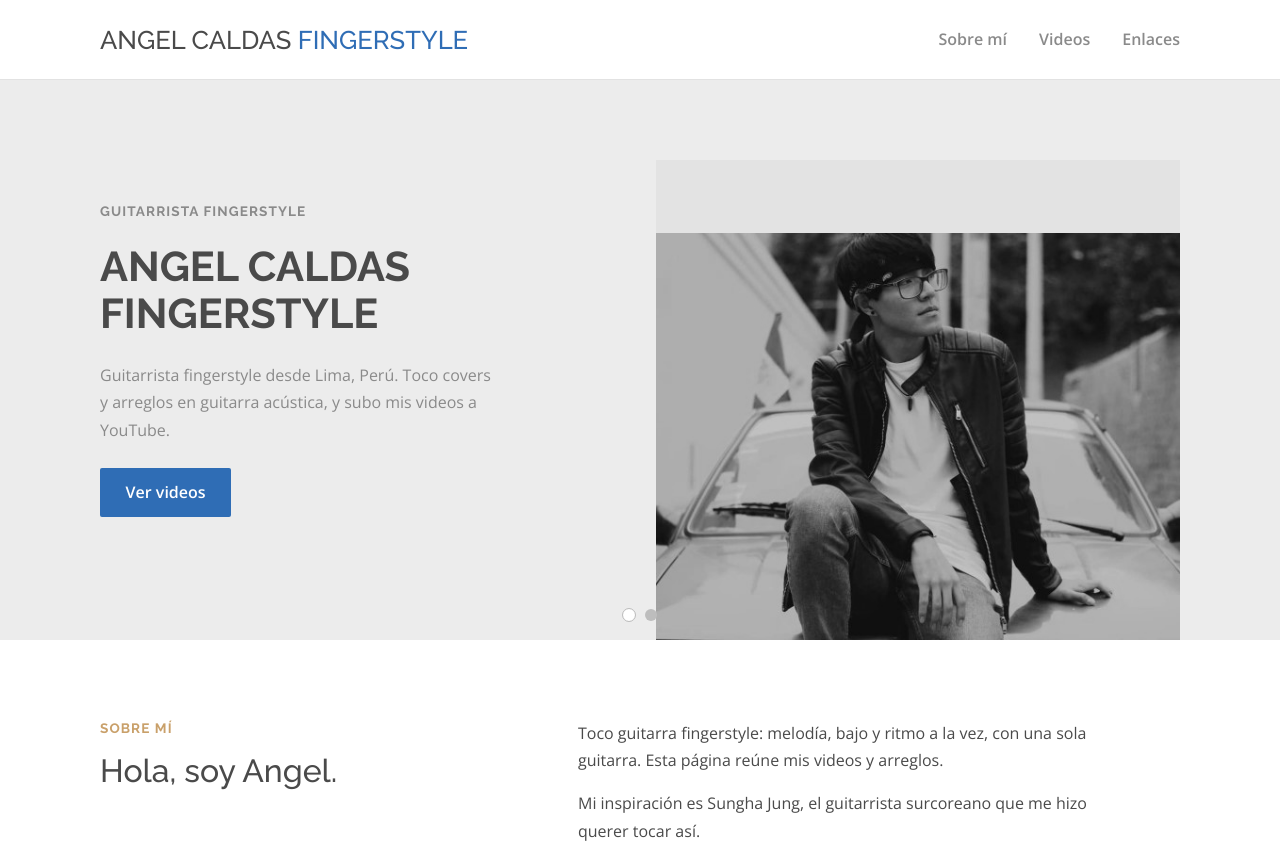
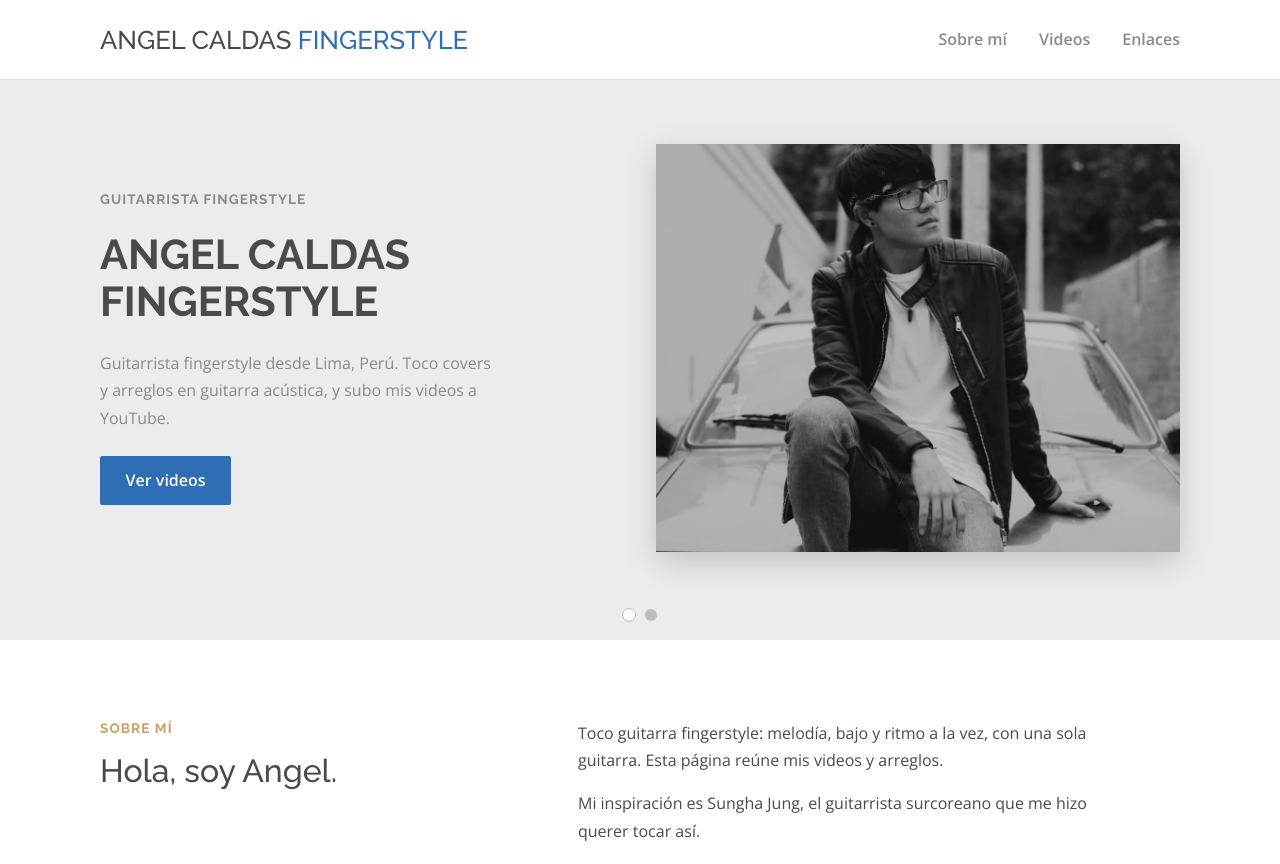
Before and after one commit to angelcaldasdev/AngelCaldasFingerStyle, a plain HTML site: page index.html in a window 1280 px wide. Shown: the top 864 px of the page. Drawn offline with nearby package versions, Linux system fonts and the light colour scheme.

Commit message:
Ajusto fotos de la portada y agrego README

```diff
--- a/index.html
+++ b/index.html
@@ -36,8 +36,8 @@
             <p>Guitarrista fingerstyle desde Lima, Perú. Toco covers y arreglos en guitarra acústica, y subo mis videos a YouTube.</p>
             <a class="boton" href="#videos">Ver videos</a>
           </div>
-          <!-- Cambia img/foto-perfil.jpg por tu foto -->
-          <div class="portada__foto" role="img" aria-label="Foto de Angel tocando guitarra"></div>
+          <!-- Foto de la primera diapositiva: img/foto-perfil.jpg -->
+          <img class="portada__foto portada__foto--bn" src="img/foto-perfil.jpg" alt="Angel Caldas con su guitarra">
         </div>
       </div>
       <div class="diapositiva">
@@ -48,7 +48,8 @@
             <p>Escúchala en mi canal y suscríbete para no perderte la próxima.</p>
             <a class="boton" href="https://youtube.com/@angelcaldas.musica" target="_blank" rel="noopener noreferrer">Ir a mi canal</a>
           </div>
-          <div class="portada__foto portada__foto--dos" role="img" aria-label="Guitarra acústica"></div>
+          <!-- Foto de la segunda diapositiva: img/guitarra.jpg -->
+          <img class="portada__foto" src="img/guitarra.jpg" alt="Guitarra acústica">
         </div>
       </div>
       <div class="puntos" id="puntos" aria-label="Cambiar diapositiva"></div>
--- a/styles.css
+++ b/styles.css
@@ -54,10 +54,11 @@ a { color: inherit; text-decoration: none; }
   min-height: 560px;
   overflow: hidden;
 }
-.diapositiva { display: none; min-height: 560px; }
+.diapositiva { display: none; }
 .diapositiva.activa { display: block; }
 .portada__interior {
   min-height: 560px;
+  padding: 3rem 0 4.5rem;            /* aire arriba y espacio abajo para los puntos */
   display: grid; grid-template-columns: 1fr 1fr; align-items: center; gap: 2rem;
 }
 .portada__texto { max-width: 400px; }
@@ -67,14 +68,17 @@ a { color: inherit; text-decoration: none; }
   margin-bottom: 1.5rem;
 }
 .portada__texto p { color: var(--texto-suave); margin-bottom: 1.5rem; }
+
+/* La foto se ve COMPLETA (sin recortes): el tamaño se ajusta a la imagen
+   y nunca pasa de 440px de alto ni del ancho de su columna. */
 .portada__foto {
-  align-self: end; height: 480px;
-  background: url("img/foto-perfil.jpg") center bottom / contain no-repeat;
-  filter: grayscale(1); /* blanco y negro, como la referencia */
+  display: block;
+  justify-self: end;                 /* pegada al borde derecho del contenido */
+  width: auto; height: auto;
+  max-width: 100%; max-height: 440px;
+  box-shadow: 0 10px 30px rgba(0, 0, 0, .18);
 }
-.portada__foto--dos { background-image: url("img/guitarra.jpg"); background-size: cover; filter: none; }
-/* Si aún no pones tus fotos, se ve un fondo suave en lugar de un hueco */
-.portada__foto { background-color: rgba(0, 0, 0, .04); }
+.portada__foto--bn { filter: grayscale(1); }  /* blanco y negro, como la referencia */
 
 .boton {
   display: inline-block; padding: .7rem 1.6rem;
@@ -126,7 +130,7 @@ a { color: inherit; text-decoration: none; }
   .menu { gap: 1rem; font-size: .9rem; }
   .logo { font-size: 1rem; }
   .portada__interior, .sobre-mi { grid-template-columns: 1fr; }
-  .portada__foto { height: 300px; }
+  .portada__foto { justify-self: center; max-height: 300px; }
   .portada__texto h1 { font-size: 2rem; }
 }
 @media (prefers-reduced-motion: reduce) { html { scroll-behavior: auto; } * { transition: none !important; } }
```
Also changed, not shown: 1 other file.
